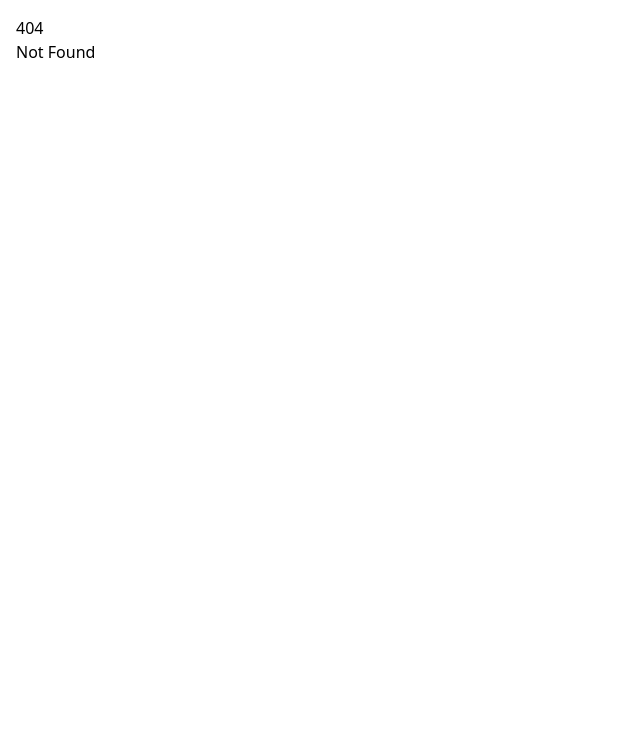
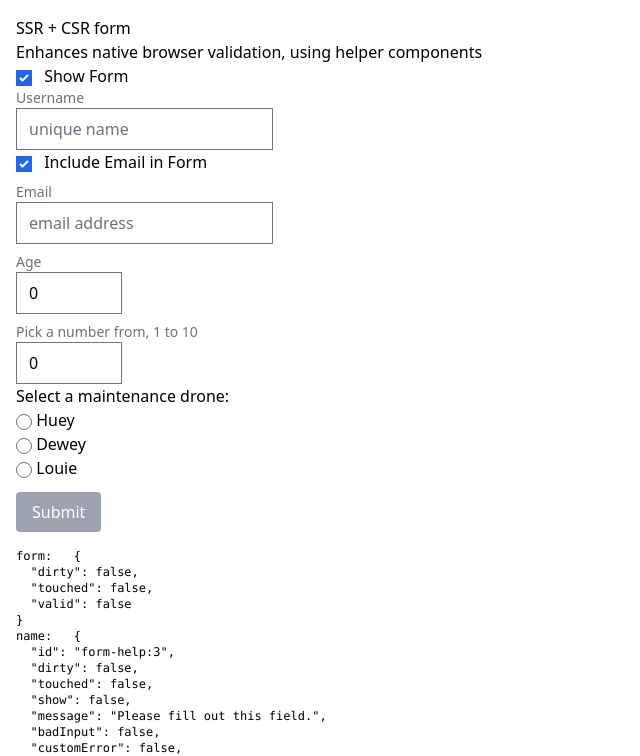
Before and after one commit to CaptainCodeman/svelte-form-helper, a SvelteKit app: page /helpers in a window 1280 px wide. Before the commit this address had no page. Shown: the top 756 px of the page, without its empty margins (0-640 px from the left). Built offline with nearby package versions, Linux system fonts and the light colour scheme.

Commit message:
Add runnable version of validation helper components

```diff
--- a/src/routes/+page.svelte
+++ b/src/routes/+page.svelte
@@ -1,2 +1,3 @@
 <a href="/form">Form</a>
 <a href="/ssr">SSR</a>
+<a href="/helpers">Helpers</a>
--- /dev/null
+++ b/src/routes/ExampleHelpers.svelte
@@ -0,0 +1,122 @@
+<script lang="ts">
+	import { createForm } from '$lib'
+	import Validation from './Validation.svelte'
+	import Hint from './Hint.svelte'
+
+	export let canToggle = false
+
+	// is valid if > 5 characters, otherwise invalid, with random 0.5 - 1.5 second delay
+	async function isNameAvailable(value: string) {
+		await new Promise(resolve => setTimeout(resolve, Math.random() * 1000 + 500))
+		const valid = value.length > 5
+		return valid ? null : `Name '${value}' not available`
+	}
+
+	const form = createForm()
+	const email = form.field()
+	const age = form.field()
+	const name = form.field({ validator: isNameAvailable })
+	const random = form.field()
+	const radio = form.field()
+
+	let showForm = true
+	let showEmail = true
+
+	function onSubmit() {
+		// whatever
+	}
+
+	let drone: string
+</script>
+
+{#if canToggle}
+	<label class="flex items-center">
+		<input class="mr-2" type="checkbox" bind:checked={showForm} />
+		Show Form
+	</label>
+{/if}
+
+{#if showForm}
+	<form use:form on:submit|preventDefault={onSubmit}>
+		<label for="name" class="text-sm text-gray-500">Username</label>
+		<input id="name" use:name type="text" placeholder="unique name" required />
+		<Validation for={name} class="m-1 text-xs text-red-700">
+			<Hint valueMissing>Name is required</Hint>
+			<Hint customError>Name not available</Hint>
+		</Validation>
+
+		{#if canToggle}
+			<label class="flex items-center">
+				<input class="mr-2" type="checkbox" bind:checked={showEmail} />
+				Include Email in Form
+			</label>
+		{/if}
+
+		{#if showEmail}
+			<label for="email" class="mt-2 text-sm text-gray-500">Email</label>
+			<input id="email" use:email type="email" placeholder="email address" required />
+			<Validation for={email} class="m-1 text-xs text-red-700">
+				<Hint valueMissing>Email address is required</Hint>
+				<Hint typeMismatch>Not a valid email address</Hint>
+			</Validation>
+		{/if}
+
+		<label for="age" class="mt-2 text-sm text-gray-500">Age</label>
+		<input id="age" use:age type="number" required value="0" min="18" max="65" />
+		<Validation for={age} class="m-1 text-xs text-red-700">
+			<Hint valueMissing>You have to tell us your age</Hint>
+			<Hint rangeUnderflow>You must be at least 18</Hint>
+			<Hint rangeOverflow>Sorry, no pensioners!</Hint>
+			<Hint stepMismatch>Whole years only</Hint>
+		</Validation>
+
+		<label for="random" class="mt-2 text-sm text-gray-500">Pick a number from, 1 to 10</label>
+		<input id="random" use:random type="number" required value="0" min="1" max="10" />
+		<Validation for={random} class="m-1 text-xs text-red-700" />
+
+		<fieldset>
+			<legend>Select a maintenance drone:</legend>
+
+			<label class="flex items-center">
+				<input use:radio type="radio" name="drone" value="huey" required bind:group={drone} />
+				Huey
+			</label>
+
+			<label class="flex items-center">
+				<input use:radio type="radio" name="drone" value="dewey" required bind:group={drone} />
+				Dewey
+			</label>
+
+			<label class="flex items-center">
+				<input use:radio type="radio" name="drone" value="louie" required bind:group={drone} />
+				Louie
+			</label>
+		</fieldset>
+		<Validation for={radio} class="m-1 text-xs text-red-700" />
+
+		<button type="submit" class="block my-3 text-white bg-green-800 py-2 px-4 rounded disabled:bg-gray-400" disabled={!$form.valid}> Submit </button>
+	</form>
+{/if}
+
+<pre class="text-xs mt-4">
+form:   {JSON.stringify($form, null, 2)}
+name:   {JSON.stringify($name, null, 2)}
+email:  {JSON.stringify($email, null, 2)}
+age:    {JSON.stringify($age, null, 2)}
+number: {JSON.stringify($random, null, 2)}
+radio : {JSON.stringify($radio, null, 2)}
+</pre>
+
+<style>
+	label {
+		display: block;
+	}
+
+	:global(input.touched:valid) {
+		border-color: green;
+	}
+
+	:global(input.touched:invalid) {
+		border-color: red;
+	}
+</style>
--- /dev/null
+++ b/src/routes/Hint.svelte
@@ -0,0 +1,36 @@
+<script lang="ts">
+	import { key } from './Validation.svelte'
+	import type { Context } from './Validation.svelte'
+	import { getContext } from 'svelte'
+
+	export let badInput = false
+	export let customError = false
+	export let patternMismatch = false
+	export let rangeOverflow = false
+	export let rangeUnderflow = false
+	export let stepMismatch = false
+	export let tooLong = false
+	export let tooShort = false
+	export let typeMismatch = false
+	export let valid = false
+	export let valueMissing = false
+
+	const { state, clazz } = getContext<Context>(key)
+
+	// prettier-ignore
+	$: show = ($state.badInput && badInput) ||
+            ($state.customError && customError) ||
+            ($state.patternMismatch && patternMismatch) ||
+            ($state.rangeOverflow && rangeOverflow) ||
+            ($state.rangeUnderflow && rangeUnderflow) ||
+            ($state.stepMismatch && stepMismatch) ||
+            ($state.tooLong && tooLong) ||
+            ($state.tooShort && tooShort) ||
+            ($state.typeMismatch && typeMismatch) ||
+            ($state.valid && valid) ||
+            ($state.valueMissing && valueMissing)
+</script>
+
+{#if show}
+	<div id={$state.id} class={clazz}><slot message={$state.message} /></div>
+{/if}
--- /dev/null
+++ b/src/routes/Validation.svelte
@@ -0,0 +1,25 @@
+<script lang="ts" context="module">
+	import type { FieldState } from '$lib/field'
+
+	export const key = {}
+	export type Context = {
+		state: Readable<FieldState>
+		clazz: string
+	}
+</script>
+
+<script lang="ts">
+	import type { Readable } from 'svelte/store'
+
+	import { setContext } from 'svelte'
+	export { state as for }
+
+	let state: Readable<FieldState>
+	let clazz = $$props.class
+
+	setContext<Context>(key, { state, clazz })
+</script>
+
+{#if $state.show}
+	<slot><div id={$state.id} class={clazz}>{$state.message}</div></slot>
+{/if}
--- /dev/null
+++ b/src/routes/helpers/+page.svelte
@@ -0,0 +1,8 @@
+<script lang="ts">
+	import ExampleHelpers from '../ExampleHelpers.svelte'
+</script>
+
+<h1>SSR + CSR form</h1>
+<p>Enhances native browser validation, using helper components</p>
+
+<ExampleHelpers canToggle />
```
